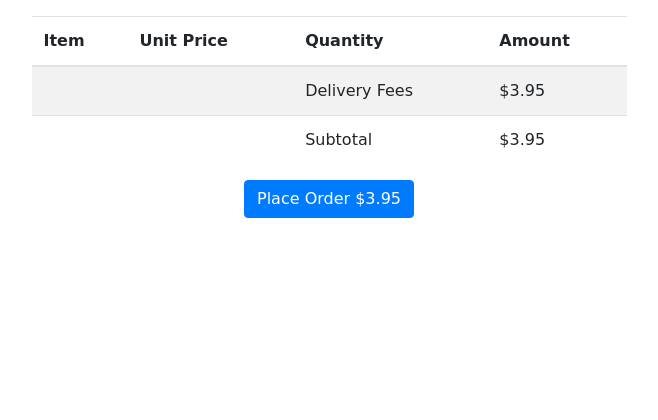
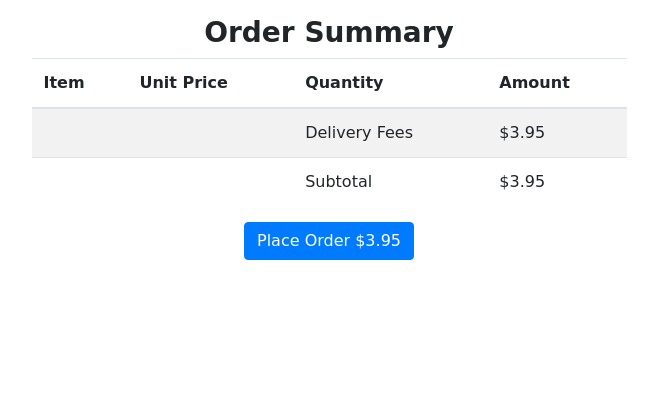
Before and after one commit to KJY93/Project-4-Django-FullStack-Web-Development, a Django app: page /checkout/confirm_checkout/ in a window 1280 px wide. Shown: the part 64-484 px from the top of the page, without its empty margins (311-969 px from the left). Run offline with Django 3.2, Linux system fonts and the light colour scheme; the visitor is signed in with stand-in values (Sample User, id 1); some libraries are stand-ins or nearby versions; some web fonts are replaced.

Commit message:
added header title for confirm checkout order summary table

```diff
--- a/Order/templates/Order/confirm_checkout.template.html
+++ b/Order/templates/Order/confirm_checkout.template.html
@@ -6,6 +6,8 @@
 
 {% block content %}
     <div class="mt-3 container-fluid">
+        <h3 class="text-center"><strong>Order Summary</strong></h3>
+
         <div class="row justify-content-center">
             <div class="col-sm-6">
                 <table class="table table-striped">
```
